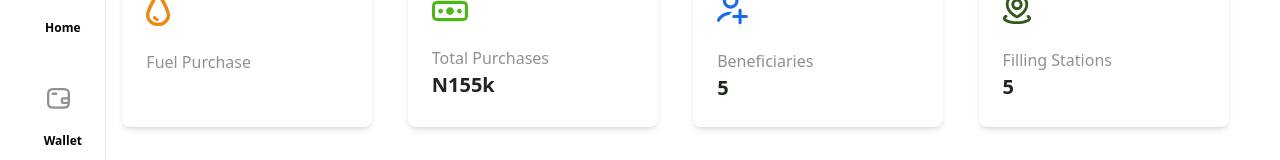
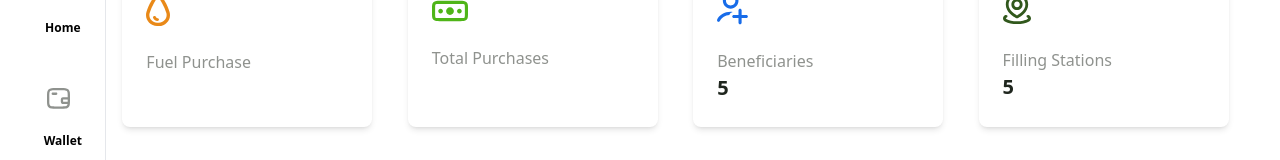
Before and after one commit to MikeAriyo/fuelcredit, a React (Create React App) app: page /dashboard in a window 1280 px wide. Shown: the part 135-295 px from the top of the page. Built offline with nearby package versions, Linux system fonts and the light colour scheme; no server answers.

Commit message:
integrated total purchases

```diff
--- a/src/components/dashboard/Contents.tsx
+++ b/src/components/dashboard/Contents.tsx
@@ -26,7 +26,7 @@ const Contents = () => {
           <StatCard
             title="Total Purchases"
             icon={<CreditSvg />}
-            count={"N155k"}
+            count={data?.total_fuelS}
           />
           <StatCard title="Beneficiaries" icon={<AddIcon />} count={"5"} />
           <StatCard title="Filling Stations" icon={<Location />} count={"5"} />
```
